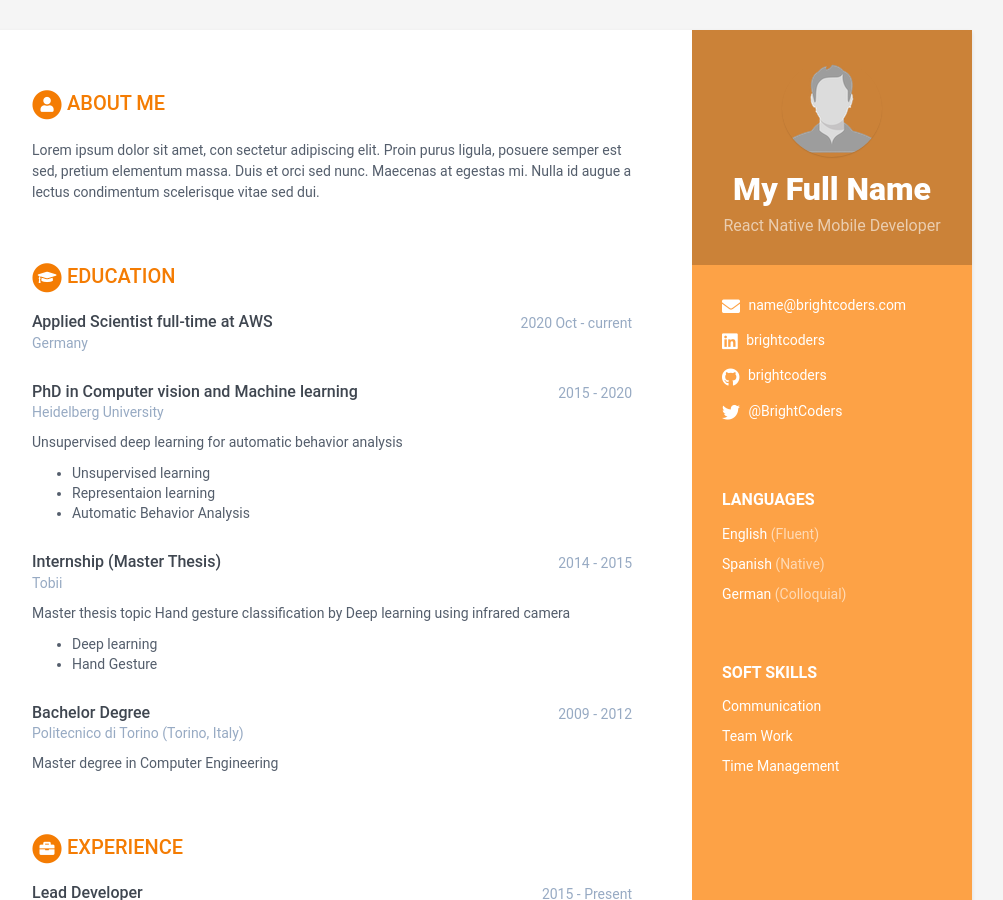
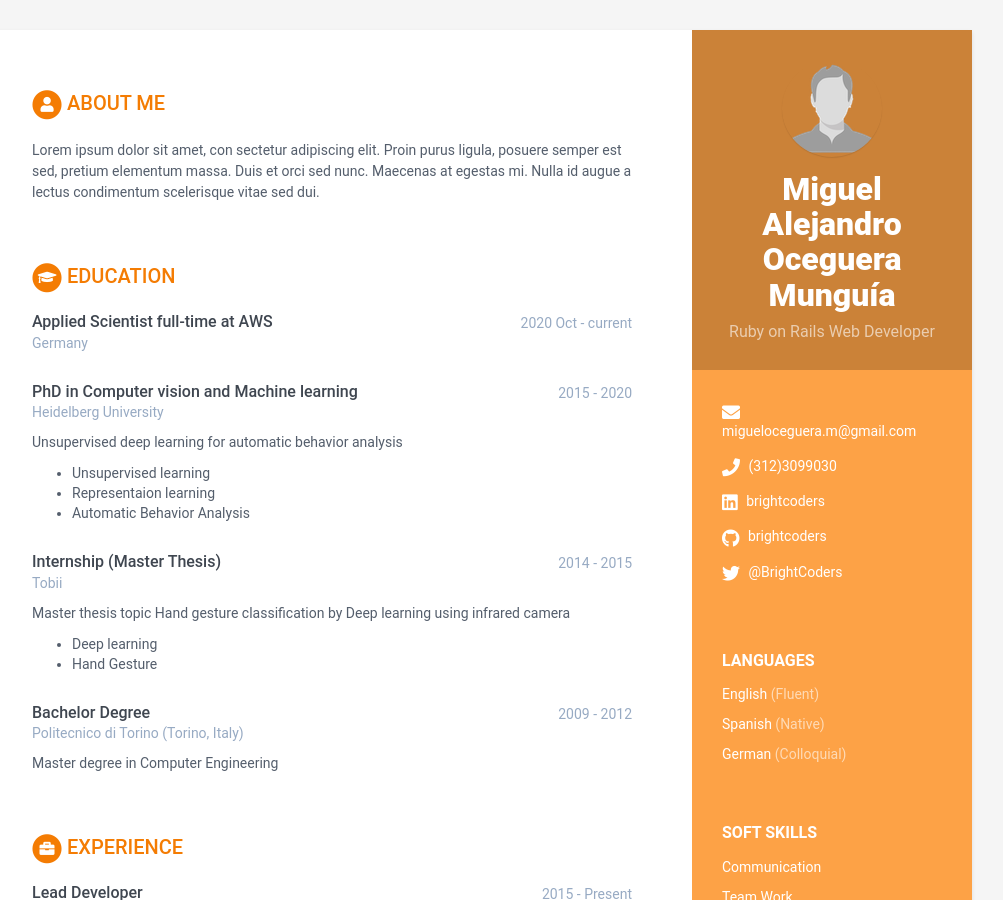
Before and after one commit to BC-NOV-20-Proyectos/resume-MiguelOcegueraM, a Jekyll site: the page built from index.html, in a window 1280 px wide and 900 px high. Shown: the whole window, without its empty margins (168-1171 px from the left). Built offline with Jekyll 4.4.1, drawn with Linux system fonts in a browser that asks for light colours.

Commit message:
added my full name and tagline

```diff
--- a/_data/data.yml
+++ b/_data/data.yml
@@ -7,13 +7,13 @@ sidebar:
   education: False # NO MODIFICAR
 
   # Profile information
-  name: My Full Name # Nombre completo
-  tagline: React Native Mobile Developer # React Native Mobile Developer ó Ruby on Rails Web Developer Según sea el caso
+  name: Miguel Alejandro Oceguera Munguía
+  tagline: Ruby on Rails Web Developer # React Native Mobile Developer ó Ruby on Rails Web Developer Según sea el caso
   avatar: profile.png # Colocar una imagen con tu foto de 100x100 pixels dentro de /assets/images
 
   # Actualiza tus datos de contacto
-  email: name@brightcoders.com
-  phone:
+  email: migueloceguera.m@gmail.com
+  phone: (312)3099030
   website: # No agregar http://
   linkedin: brightcoders
   github: brightcoders
```
